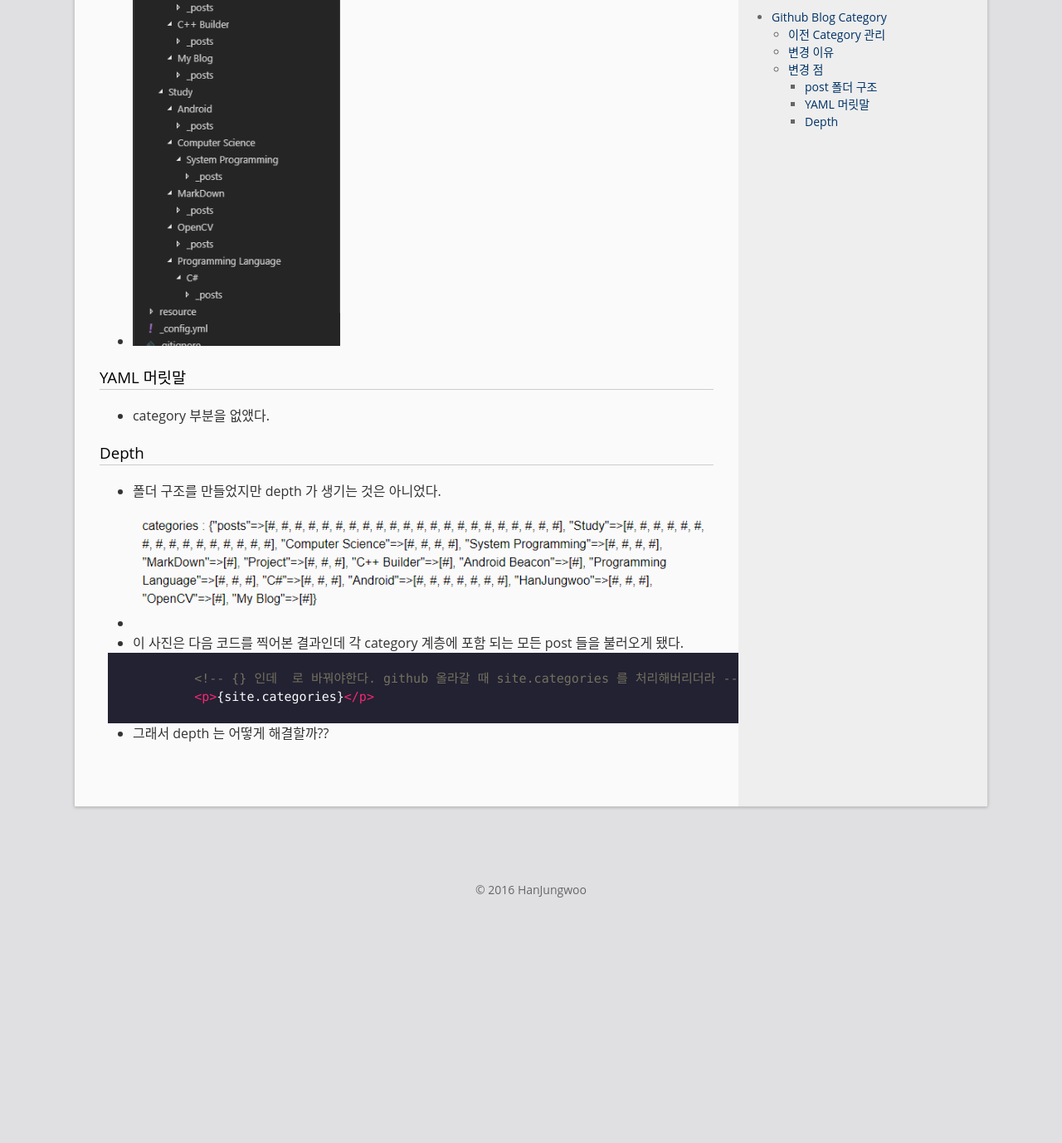
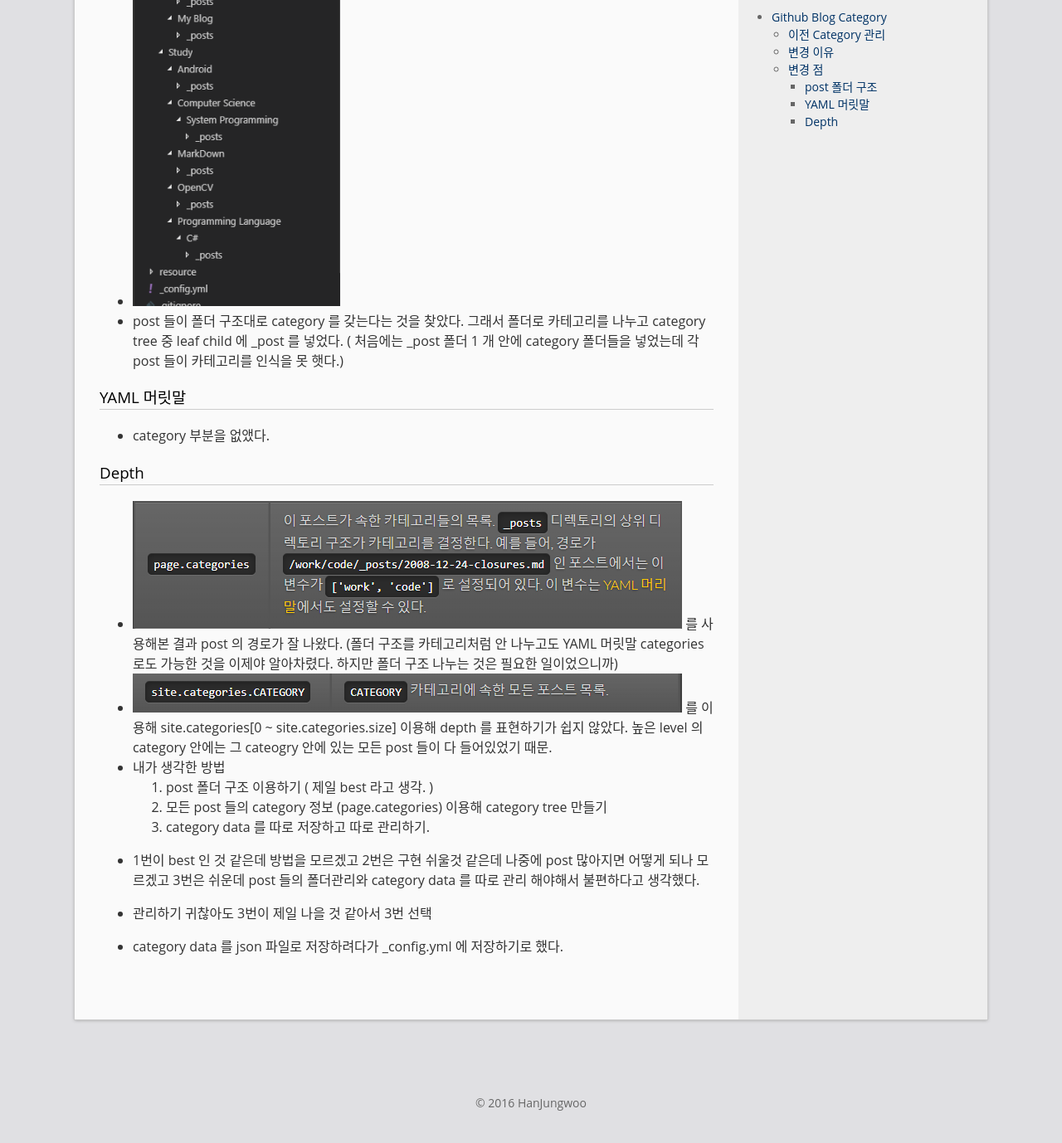
Before and after one commit to sunrisehouse/hanjungwoo-blog-old, a Jekyll site: the page built from posts/Project/My Blog/_posts/2019-01-24-Jekyll blog category depth.md, in a window 1280 px wide and 1400 px high, scrolled down 1951 px. Shown: the top 1378 px of the window at 83% size. Built offline with Jekyll 4.4.1, drawn with Linux system fonts in a browser that asks for light colours; comment, search, counter and statistics services are not loaded; before the commit the page ends 3094 px from its top, so only the background shows below that; some of the changed text lies outside the part shown.

Commit message:
upload category

````diff
--- a/_config.yml
+++ b/_config.yml
@@ -63,3 +63,18 @@ kramdown:
   input: GFM
   syntax_highlighter: rouge
   math_engine: mathjax
+
+category:
+  HanJungwoo:
+  Project:
+    Android Beacon:
+    C++ Builder Project:
+    My Blog:
+  Study:
+    Android:
+    ComputerScience:
+      System Programming:
+    MarkDown:
+    OpenCV:
+    Programming Language:
+      C#:
--- a/category.html
+++ b/category.html
@@ -6,6 +6,12 @@ permalink: /category/
 
 <div class="home">
   <h1 class="page-heading">Category</h1>
+  <p> s </p>
+{% assign site_categories = site.pages | map: 'category' %}
+
+{% for category in site_categories %}
+  {{ category }}
+{% endfor %}
   <ul class="post-list">
 
 {% capture categories %}{% for category in site.categories %}{{ category | first }}{% unless forloop.last %},{% endunless %}{% endfor %}{% endcapture %}
--- a/posts/Project/My Blog/_posts/2019-01-24-Jekyll blog category depth.md
+++ b/posts/Project/My Blog/_posts/2019-01-24-Jekyll blog category depth.md
@@ -17,15 +17,15 @@ category: MyBlog
 ## 변경 이유
 
 * <img src="/resource/img/blogcategorydepth.PNG" width="400px" height="500px">
-* 이전 category 페이지인데 나는 카테고리가 depth 를 갖기를 바랬다.
+* 이전 category 페이지인데 나는 카테고리가 tree 모양으로 depth 를 갖기를 바랬다. tag 와 다를바가 없다고 생각했다.
 * post 가 많아지면서 내가 원하는 post 를 찾기가 힘들어 졌고 이것을 카테고리별 폴더로 관리하고 싶었다.
 
 ## 변경 점
 
 ### post 폴더 구조
 
+* <img src="/resource/img/blogcategorydepth(2).PNG" width="250px" height="600px">
 * post 들이 폴더 구조대로 category 를 갖는다는 것을 찾았다. 그래서 폴더로 카테고리를 나누고 category tree 중 leaf child 에 _post 를 넣었다.  ( 처음에는 _post 폴더 1 개 안에 category 폴더들을 넣었는데 각 post 들이 카테고리를 인식을 못 햇다.)
-* <img src="/resource/img/blogcategorydepth(2).PNG" width="250px" height="600px">
 
 ### YAML 머릿말
 
@@ -33,11 +33,15 @@ category: MyBlog
 
 ### Depth
 
-* 폴더 구조를 만들었지만 depth 가 생기는 것은 아니었다.
-* <img src="/resource/img/blogcategorydepth(4).PNG">
-* 이 사진은 다음 코드를 찍어본 결과인데 각 category 계층에 포함 되는 모든 post 들을 불러오게 됐다.
-    ``` html
-        <!-- {} 인데 {{}} 로 바꿔야한다. github 올라갈 때 site.categories 를 처리해버리더라 -->
-        <p>{site.categories}</p>
-    ```
-* 그래서 depth 는 어떻게 해결할까??
+* <img src ="/resource/img/blogcategorydepth(4).PNG"> 를 사용해본 결과 post 의 경로가 잘 나왔다. (폴더 구조를 카테고리처럼 안 나누고도 YAML 머릿말 categories 로도 가능한 것을 이제야 알아차렸다. 하지만 폴더 구조 나누는 것은 필요한 일이었으니까)
+* <img src ="/resource/img/blogcategorydepth(5).PNG"> 를 이용해 site.categories[0 ~ site.categories.size] 이용해 depth 를 표현하기가 쉽지 않았다. 높은 level 의 category 안에는 그 cateogry 안에 있는 모든 post 들이 다 들어있었기 때문.
+* 내가 생각한 방법
+    1. post 폴더 구조 이용하기 ( 제일 best 라고 생각. )
+    2. 모든 post 들의 category 정보 (page.categories) 이용해 category tree 만들기
+    3. category data 를 따로 저장하고 따로 관리하기.
+
+* 1번이 best 인 것 같은데 방법을 모르겠고 2번은 구현 쉬울것 같은데 나중에 post 많아지면 어떻게 되나 모르겠고 3번은 쉬운데 post 들의 폴더관리와 category data 를 따로 관리 해야해서 불편하다고 생각했다.
+
+* 관리하기 귀찮아도 3번이 제일 나을 것 같아서 3번 선택
+
+* category data 를 json 파일로 저장하려다가 _config.yml 에 저장하기로 했다.
````
Also changed, not shown: posts/Project/C++ Builder Project/_posts/2018-11-07-C++ Builder6.md (renamed from posts/Project/C++ Builder/_posts/2018-11-07-C++ Builder6.md), resource/img/blogcategorydepth(4).PNG, resource/img/blogcategorydepth(5).PNG (added).
